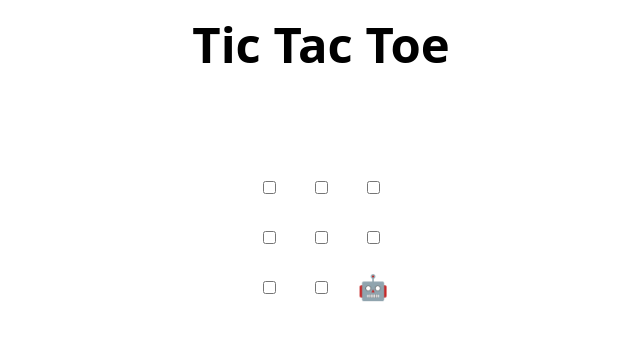
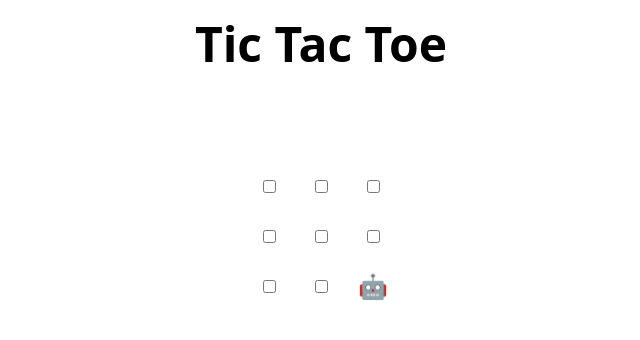
Before and after one commit to NICKY-TECH/skills-review-pull-requests, a plain HTML site: page index.html in a window 1280 px wide. Shown: the full height of the page, 319-959 px from the left. Drawn offline with Linux system fonts and the light colour scheme.

Commit message:
Update index.html

```diff
--- a/index.html
+++ b/index.html
@@ -5,7 +5,7 @@
   body,
   td,
   input {
-    font-size: 24.5px;
+    font-size: 24px;
     line-height: 1.5;
     text-align: center;
     font-family: system-ui, sans-serif;
```
